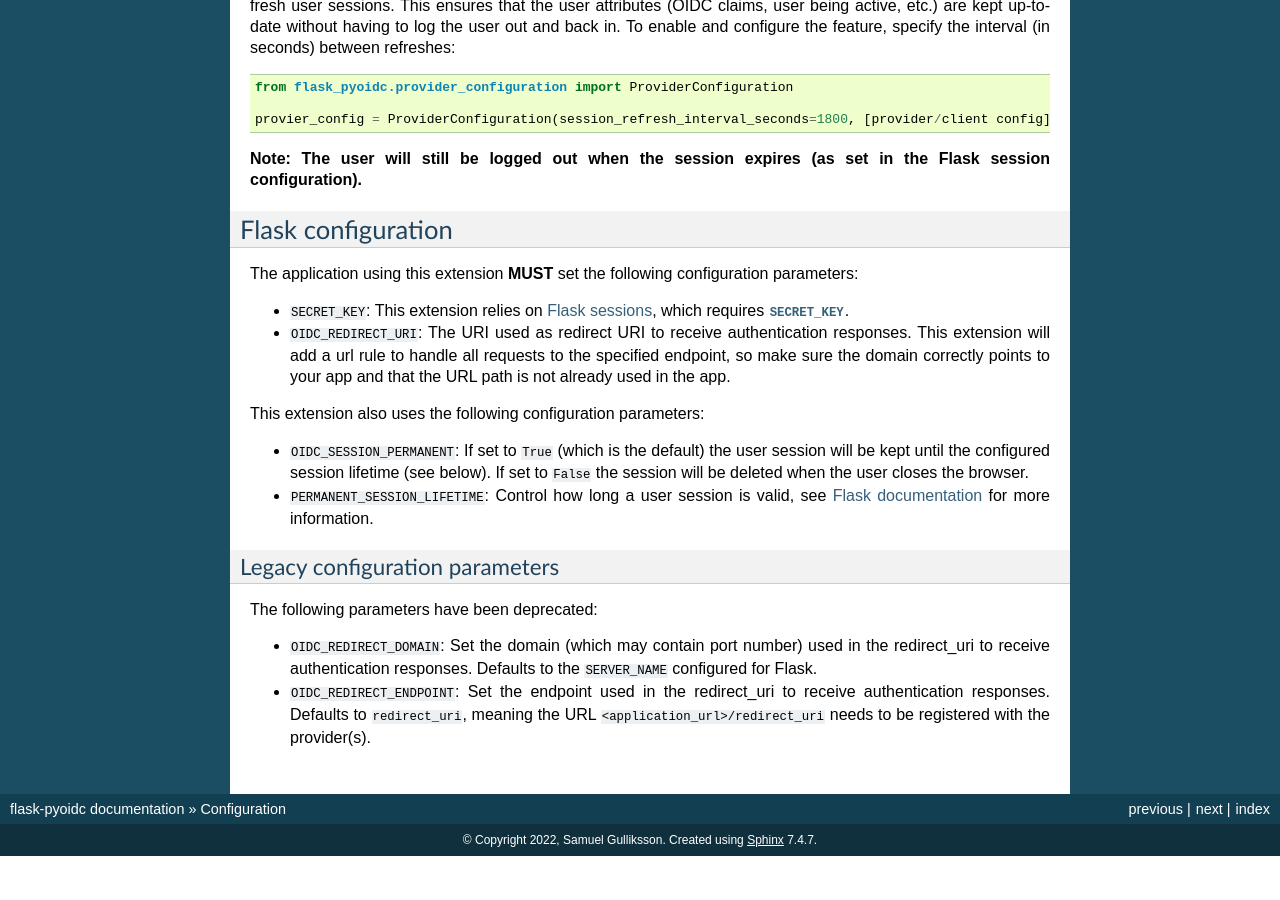
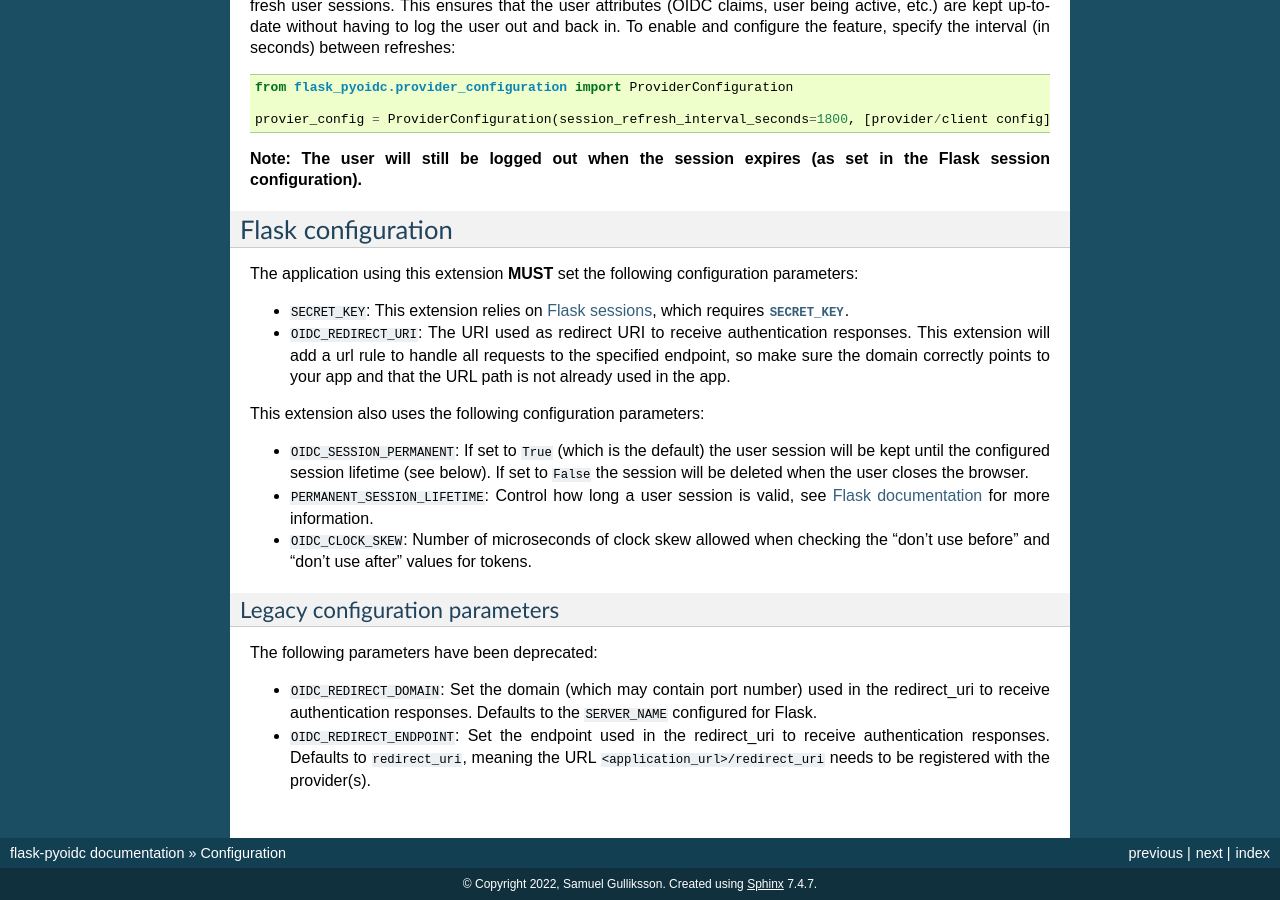
Before and after one commit to zamzterz/Flask-pyoidc, a Sphinx documentation site: the page built from docs/configuration.md, in a window 1280 px wide and 900 px high, scrolled down 1789 px. Built offline with Sphinx 7.4.7, drawn with Linux system fonts in a browser that asks for light colours; before the commit the page ends 2645 px from its top, so only the background shows below that.

Commit message:
Add documentation for OIDC_CLOCK_SKEW

```diff
--- a/docs/configuration.md
+++ b/docs/configuration.md
@@ -122,6 +122,7 @@ This extension also uses the following configuration parameters:
   session lifetime (see below). If set to `False` the session will be deleted when the user closes the browser.
 * `PERMANENT_SESSION_LIFETIME`: Control how long a user session is valid, see
   [Flask documentation](https://flask.palletsprojects.com/en/2.0.x/config/#PERMANENT_SESSION_LIFETIME) for more information.
+* `OIDC_CLOCK_SKEW`: Number of microseconds of clock skew allowed when checking the “don’t use before” and “don’t use after” values for tokens.
 
 ### Legacy configuration parameters
 The following parameters have been deprecated:
```
